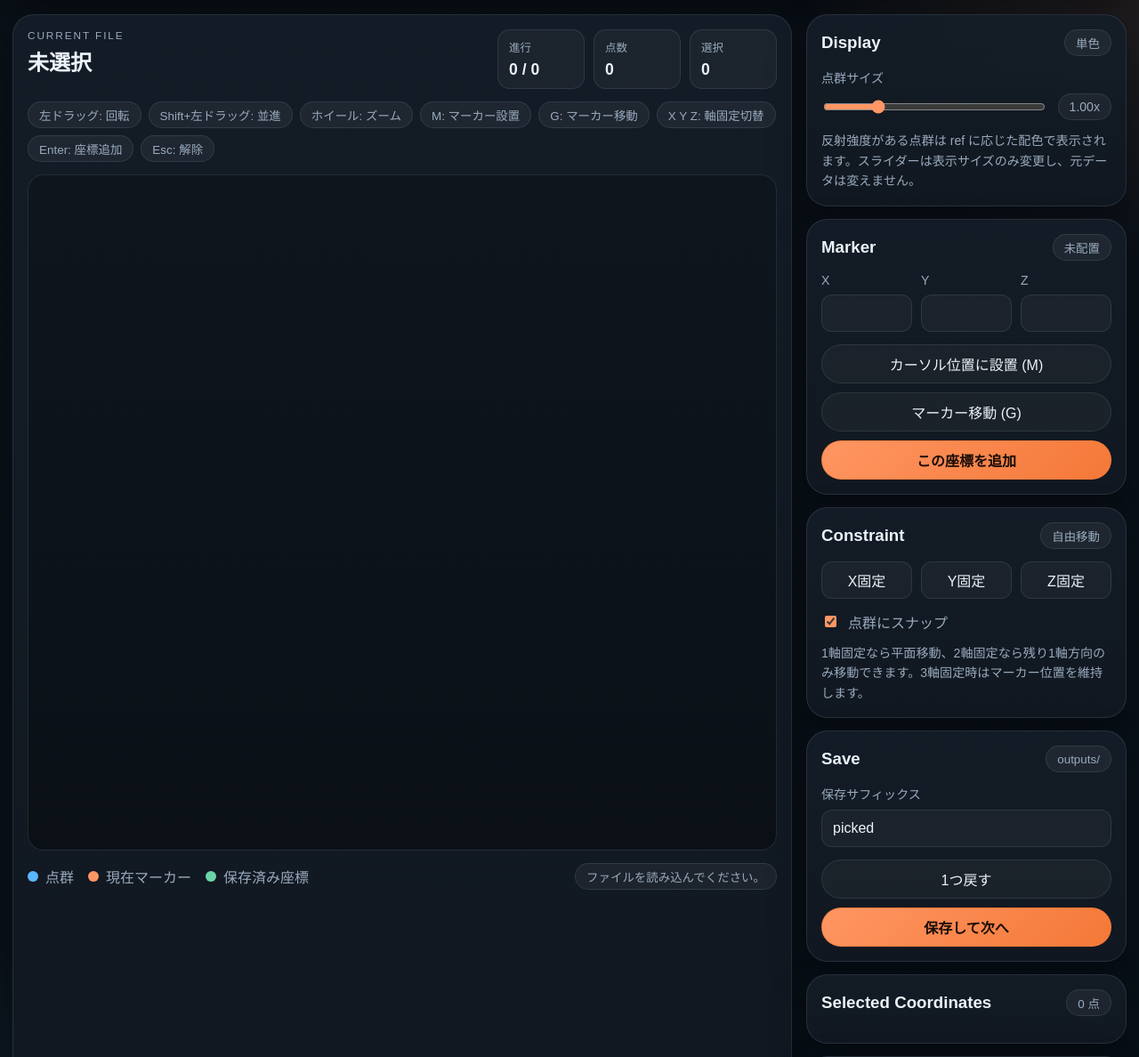
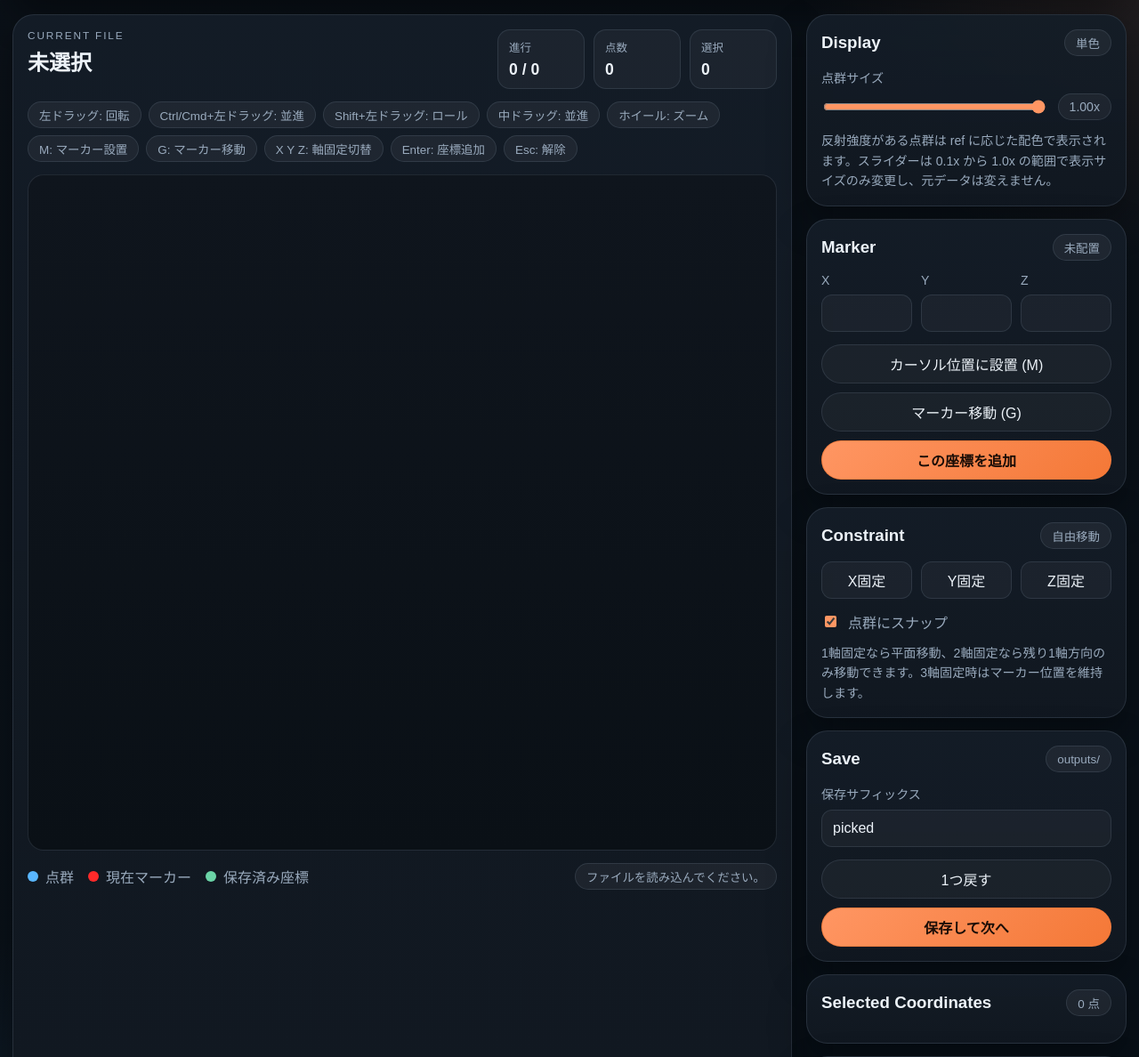
Before and after one commit to yuki1125/easy_pick_points, a Flask app: page / in a window 1280 px wide. Shown: the part 99-1287 px from the top of the page at 89% size. Run offline with Flask 3, Linux system fonts and the light colour scheme; some libraries are stand-ins or nearby versions.

Commit message:
ズームしすぎるとマーカーが視野外に飛んでしまうバグを修正

```diff
--- a/static/app.js
+++ b/static/app.js
@@ -5,7 +5,11 @@
 const raycaster = new THREE.Raycaster();
 const pointerNdc = new THREE.Vector2();
 const tmpVector = new THREE.Vector3();
+const tmpQuaternion = new THREE.Quaternion();
 const MARKER_BASE_RADIUS = 0.06;
+const POINT_SIZE_BASE_MULTIPLIER = 0.0018;
+const POINT_SIZE_MIN_WORLD = 0.002;
+const MARKER_SIZE_MULTIPLIER = 4;
 const axisVectors = {
   x: new THREE.Vector3(1, 0, 0),
   y: new THREE.Vector3(0, 1, 0),
@@ -26,7 +30,8 @@
   snapToPoint: true,
   cloudScale: 1,
   pointSizeScale: 1.0,
-  pointBaseSize: 0.05,
+  pointBaseSize: POINT_SIZE_MIN_WORLD,
+  rollInteraction: null,
 };
 
 const scene = new THREE.Scene();
@@ -43,7 +48,7 @@
 controls.zoomSpeed = 1.4;
 controls.panSpeed = 0.9;
 controls.dynamicDampingFactor = 0.12;
-setCameraInteractionMode(false);
+syncCameraInteractionMode();
 
 const ambientLight = new THREE.AmbientLight(0xffffff, 0.85);
 scene.add(ambientLight);
@@ -238,6 +243,10 @@
 }
 
 function bindPointerEvents() {
+  renderer.domElement.addEventListener("pointerdown", handleViewportPointerDown, true);
+  renderer.domElement.addEventListener("pointerup", syncCameraInteractionMode, true);
+  renderer.domElement.addEventListener("pointercancel", syncCameraInteractionMode, true);
+  renderer.domElement.addEventListener("wheel", updatePointerNdc);
   renderer.domElement.addEventListener("mousemove", onPointerMove);
   renderer.domElement.addEventListener("mouseenter", () => {
     state.pointerInside = true;
@@ -249,9 +258,7 @@
 
 function bindKeyboardShortcuts() {
   window.addEventListener("keydown", async (event) => {
-    if (event.key === "Shift") {
-      setCameraInteractionMode(true);
-    }
+    syncCameraInteractionMode(event);
     if (event.target instanceof HTMLInputElement) {
       return;
     }
@@ -275,13 +282,12 @@
   });
 
   window.addEventListener("keyup", (event) => {
-    if (event.key === "Shift") {
-      setCameraInteractionMode(false);
-    }
+    syncCameraInteractionMode(event);
   });
 
   window.addEventListener("blur", () => {
-    setCameraInteractionMode(false);
+    cancelRollInteraction();
+    syncCameraInteractionMode();
   });
 }
 
@@ -367,11 +373,11 @@
   }
   pointCloudObject = new THREE.Points(geometry, material);
   state.cloudScale = computeCloudScale(payload.bounds);
-  state.pointBaseSize = Math.max(state.cloudScale * 0.018, 0.02);
+  state.pointBaseSize = Math.max(state.cloudScale * POINT_SIZE_BASE_MULTIPLIER, POINT_SIZE_MIN_WORLD);
   updatePointCloudSize();
   scene.add(pointCloudObject);
 
-  raycaster.params.Points.threshold = Math.max(state.cloudScale * 0.06, 0.04);
+  updatePointSnapThreshold();
   state.bounds = payload.bounds;
   updateHelpers(payload.bounds);
   updateSelectedMarkers(state.meta.selectedPoints || []);
@@ -448,11 +454,11 @@
   const radius = MARKER_BASE_RADIUS;
   const sphere = new THREE.Mesh(
     new THREE.SphereGeometry(radius, 20, 20),
-    new THREE.MeshStandardMaterial({ color: 0xff9663, emissive: 0x52230d, roughness: 0.2, metalness: 0.1 }),
+    new THREE.MeshStandardMaterial({ color: 0xff2a2a, emissive: 0x5a0000, roughness: 0.2, metalness: 0.08 }),
   );
   group.add(sphere);
 
-  const crossMaterial = new THREE.LineBasicMaterial({ color: 0xffd0b2 });
+  const crossMaterial = new THREE.LineBasicMaterial({ color: 0xff7a7a });
   const crossPoints = [
     new THREE.Vector3(-radius * 2.2, 0, 0),
     new THREE.Vector3(radius * 2.2, 0, 0),
@@ -536,6 +542,88 @@
       setMarkerPosition(target.position, target.intensity);
     }
   }
+}
+
+function handleViewportPointerDown(event) {
+  if (shouldStartRollInteraction(event)) {
+    startRollInteraction(event);
+    return;
+  }
+  syncCameraInteractionMode(event);
+}
+
+function shouldStartRollInteraction(event) {
+  return controls.enabled && event.button === 0 && event.shiftKey && !event.ctrlKey && !event.metaKey && !event.altKey;
+}
+
+function startRollInteraction(event) {
+  state.rollInteraction = {
+    pointerId: event.pointerId,
+    lastAngle: getRollAngle(event),
+  };
+  renderer.domElement.ownerDocument.addEventListener("pointermove", onRollPointerMove, true);
+  renderer.domElement.ownerDocument.addEventListener("pointerup", onRollPointerUp, true);
+  renderer.domElement.ownerDocument.addEventListener("pointercancel", onRollPointerUp, true);
+  event.preventDefault();
+  event.stopImmediatePropagation();
+}
+
+function onRollPointerMove(event) {
+  if (!state.rollInteraction || event.pointerId !== state.rollInteraction.pointerId) {
+    return;
+  }
+  const angle = getRollAngle(event);
+  const delta = normalizeAngleDelta(angle - state.rollInteraction.lastAngle);
+  if (Math.abs(delta) > 1e-6) {
+    applyCameraRoll(delta);
+    state.rollInteraction.lastAngle = angle;
+  }
+  event.preventDefault();
+  event.stopImmediatePropagation();
+}
+
+function onRollPointerUp(event) {
+  if (!state.rollInteraction || event.pointerId !== state.rollInteraction.pointerId) {
+    return;
+  }
+  cancelRollInteraction();
+  syncCameraInteractionMode(event);
+  event.preventDefault();
+  event.stopImmediatePropagation();
+}
+
+function cancelRollInteraction() {
+  if (!state.rollInteraction) {
+    return;
+  }
+  state.rollInteraction = null;
+  renderer.domElement.ownerDocument.removeEventListener("pointermove", onRollPointerMove, true);
+  renderer.domElement.ownerDocument.removeEventListener("pointerup", onRollPointerUp, true);
+  renderer.domElement.ownerDocument.removeEventListener("pointercancel", onRollPointerUp, true);
+}
+
+function getRollAngle(event) {
+  const rect = renderer.domElement.getBoundingClientRect();
+  const centerX = rect.left + rect.width / 2;
+  const centerY = rect.top + rect.height / 2;
+  return Math.atan2(centerY - event.clientY, event.clientX - centerX);
+}
+
+function normalizeAngleDelta(angle) {
+  if (angle > Math.PI) {
+    return angle - Math.PI * 2;
+  }
+  if (angle < -Math.PI) {
+    return angle + Math.PI * 2;
+  }
+  return angle;
+}
+
+function applyCameraRoll(angle) {
+  tmpVector.copy(controls.target).sub(camera.position).normalize();
+  tmpQuaternion.setFromAxisAngle(tmpVector, angle);
+  camera.up.applyQuaternion(tmpQuaternion).normalize();
+  controls.update();
 }
 
 function updatePointerNdc(event) {
@@ -633,6 +721,7 @@
   if (state.lockedAxes.size >= 3) {
     return { position: markerGroup.position.clone(), intensity: state.markerIntensity };
   }
+  updatePointSnapThreshold();
   raycaster.setFromCamera(pointerNdc, camera);
 
   const snappedPoint = trySnapToPoint();
@@ -670,6 +759,19 @@
     position: new THREE.Vector3(position.getX(index), position.getY(index), position.getZ(index)),
     intensity: Number.isFinite(intensity) ? intensity : null,
   };
+}
+
+function updatePointSnapThreshold() {
+  if (!pointCloudObject) {
+    return;
+  }
+  const viewportHeight = Math.max(renderer.domElement.clientHeight, 1);
+  const cameraDistance = Math.max(camera.position.distanceTo(controls.target), 1e-6);
+  const worldPerPixel =
+    2 * Math.tan(THREE.MathUtils.degToRad(camera.fov) / 2) * cameraDistance / viewportHeight;
+  const minThreshold = Math.max(state.cloudScale * 0.0005, 0.001);
+  const maxThreshold = Math.max(state.cloudScale * 0.02, minThreshold);
+  raycaster.params.Points.threshold = THREE.MathUtils.clamp(worldPerPixel * 8, minThreshold, maxThreshold);
 }
 
 function getActivePlane() {
@@ -790,6 +892,13 @@
     return;
   }
   pointCloudObject.material.size = state.pointBaseSize * state.pointSizeScale;
+  updateMarkerSize();
+}
+
+function updateMarkerSize() {
+  const markerRadius = state.pointBaseSize * state.pointSizeScale * MARKER_SIZE_MULTIPLIER;
+  const scale = markerRadius / MARKER_BASE_RADIUS;
+  markerGroup.scale.setScalar(scale);
 }
 
 function updatePointSizeUi() {
@@ -834,10 +943,11 @@
   return colors;
 }
 
-function setCameraInteractionMode(shiftPressed) {
-  controls.mouseButtons.LEFT = shiftPressed ? THREE.MOUSE.PAN : THREE.MOUSE.ROTATE;
-  controls.mouseButtons.MIDDLE = THREE.MOUSE.DOLLY;
-  controls.mouseButtons.RIGHT = THREE.MOUSE.PAN;
+function syncCameraInteractionMode(event = null) {
+  const modifierPressed = Boolean(event?.ctrlKey || event?.metaKey);
+  controls.mouseButtons.LEFT = modifierPressed ? THREE.MOUSE.PAN : THREE.MOUSE.ROTATE;
+  controls.mouseButtons.MIDDLE = THREE.MOUSE.PAN;
+  controls.mouseButtons.RIGHT = null;
 }
 
 function projectPointToLine(point, line) {
--- a/static/styles.css
+++ b/static/styles.css
@@ -250,7 +250,7 @@
 }
 
 .swatch.marker {
-  background: var(--accent);
+  background: #ff2a2a;
 }
 
 .swatch.selected {
--- a/templates/index.html
+++ b/templates/index.html
@@ -52,7 +52,9 @@
 
           <div class="viewport-toolbar">
             <span class="toolbar-pill">左ドラッグ: 回転</span>
-            <span class="toolbar-pill">Shift+左ドラッグ: 並進</span>
+            <span class="toolbar-pill">Ctrl/Cmd+左ドラッグ: 並進</span>
+            <span class="toolbar-pill">Shift+左ドラッグ: ロール</span>
+            <span class="toolbar-pill">中ドラッグ: 並進</span>
             <span class="toolbar-pill">ホイール: ズーム</span>
             <span class="toolbar-pill">M: マーカー設置</span>
             <span class="toolbar-pill">G: マーカー移動</span>
@@ -82,11 +84,11 @@
             <label class="field">
               <span>点群サイズ</span>
               <div class="range-row">
-                <input id="pointSizeSlider" type="range" min="0.4" max="3.0" step="0.05" value="1.0">
+                <input id="pointSizeSlider" type="range" min="0.1" max="1.0" step="0.01" value="1.0">
                 <span id="pointSizeValue" class="badge">1.00x</span>
               </div>
             </label>
-            <p class="help-text">反射強度がある点群は ref に応じた配色で表示されます。スライダーは表示サイズのみ変更し、元データは変えません。</p>
+            <p class="help-text">反射強度がある点群は ref に応じた配色で表示されます。スライダーは 0.1x から 1.0x の範囲で表示サイズのみ変更し、元データは変えません。</p>
           </section>
 
           <section class="panel">
```
Also changed, not shown: README.md.
